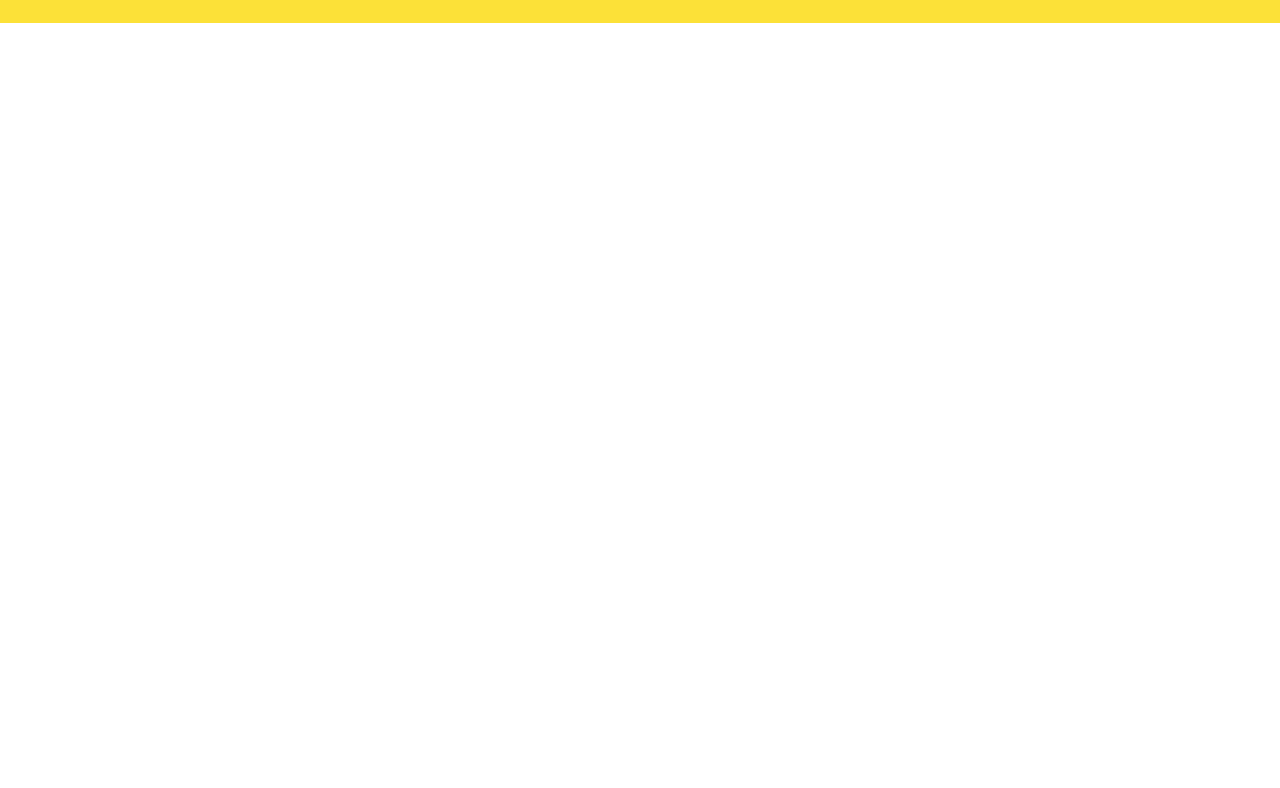
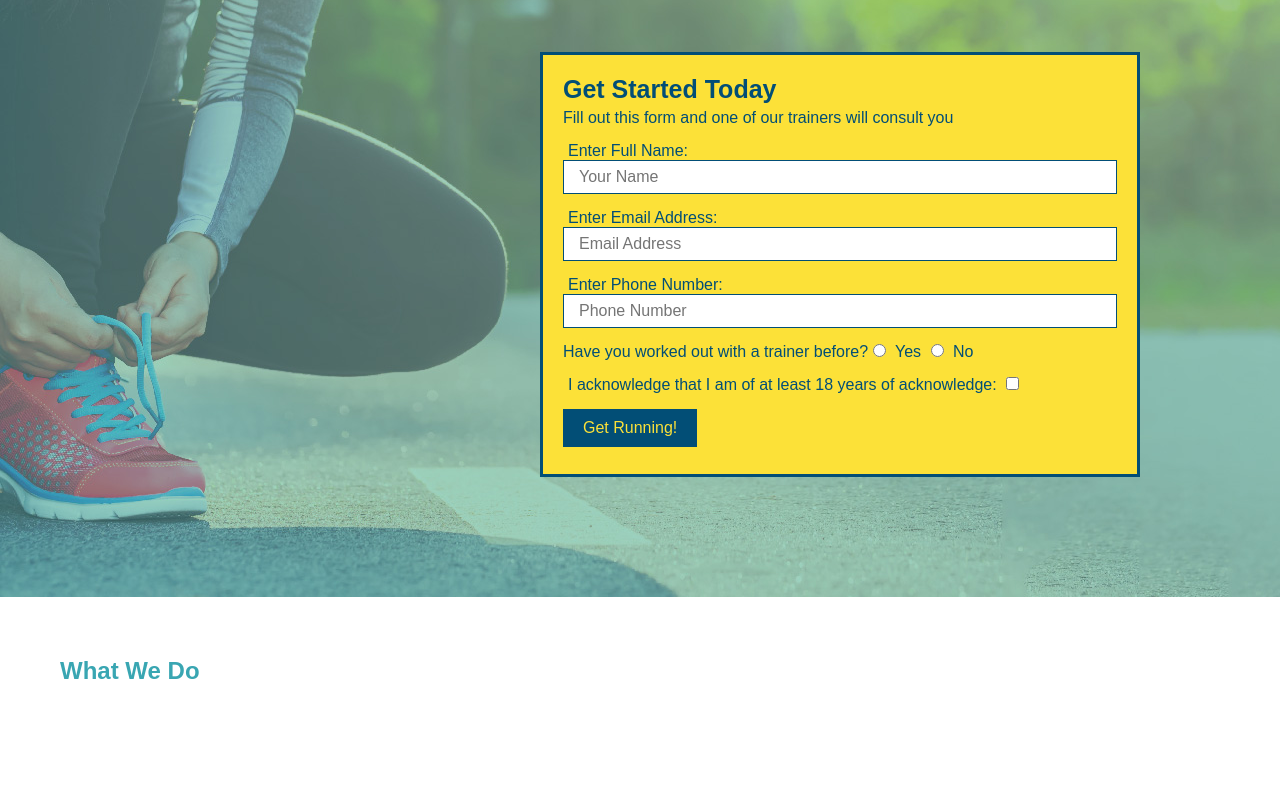
Before and after one commit to BrandonShoemaker/run-buddy, a plain HTML site: page index.html in a window 1280 px wide. Shown: the part 285-1073 px from the top of the page. Before the commit the page ends 800 px from the top, so only its background shows below. Drawn offline with Linux system fonts and the light colour scheme.

Commit message:
Added classes and hero section as well as a form and styled both. Style sheet reflects these changes.

```diff
--- a/assets/css/styles.css
+++ b/assets/css/styles.css
@@ -42,6 +42,64 @@ body{
     color: #39a6b2;
 }
 
+section{
+    padding: 60px;
+}
+
+.hero{
+    background-image: url("../images/hero-bg.jpg");
+    background-repeat: no-repeat;
+    background-size: cover;
+    background-position: center;
+    background-attachment: fixed;
+    height: 800px;
+    position: relative;
+}
+
+.hero-form{
+    background-color: #fce138;
+    padding: 20px;
+    width: 600px;
+    height: 425px;
+    color: #024e76;
+    border: solid 3px #024e76;
+    position: absolute;
+    bottom: 120px;
+    right: 140px;
+}
+
+.hero-form h3{
+    font-size: 25px;
+    margin: 0;
+}
+
+.hero-form p {
+    margin: 5px 0 15px 0;
+    font-size: 16px;
+}
+
+.hero-form label{
+    margin: 0 5px;
+}
+
+.hero-form button{
+    color: #fce138;
+    background-color: #024e76;
+    border: none;
+    padding: 10px 20px;
+    font-size: 16px;
+}
+
+.form-input{
+    border: solid 1px #024e76;
+    display: block;
+    padding: 7px 15px;
+    font-size: 16px;
+    color: #024e76;
+    width: 100%;
+    margin-bottom: 15px;
+}
+
 footer{
     background-color: #fce138;
     width: 100%;
--- a/index.html
+++ b/index.html
@@ -26,6 +26,32 @@
                 </ul>
             </nav>
         </header>
+        <section class="hero">
+            <div class="hero-form">
+                <h3>Get Started Today</h3>
+                <p>Fill out this form and one of our trainers will consult you</p>
+                <form>
+                    <label for="name">Enter Full Name:</label>
+                    <input type="text" placeholder="Your Name" name="name" id="name" class="form-input"/>
+                    <label for="email">Enter Email Address:</label>
+                    <input type="email" placeholder="Email Address" name="email" id="email" class="form-input"/>
+                    <label for="phone">Enter Phone Number:</label>
+                    <input type="tel" placeholder="Phone Number" name="phone" id="phone" class="form-input"/>
+                    <p>
+                        Have you worked out with a trainer before?
+                        <input type="radio" name="trainer-confirm" id="triner-yes"/>
+                        <label for="trainer-yes">Yes</label>
+                        <input type="radio" name="trainer-confirm" id="trainer-no"/>
+                        <label for="trainer-no">No</label>
+                    </p>
+                    <p>
+                        <label for="age-confirm">I acknowledge that I am of at least 18 years of acknowledge: </label>
+                        <input type="checkbox" name="age-consent" id="age-confirm"/>
+                    </p>
+                    <button type="submit">Get Running!</button>
+                </form>
+            </div>
+        </section>
         <section>
             <div>
                 <h2>What We Do</h2>
```
Also changed, not shown: assets/images/hero-bg-2.jpg (added), assets/images/hero-bg.jpg (added).
